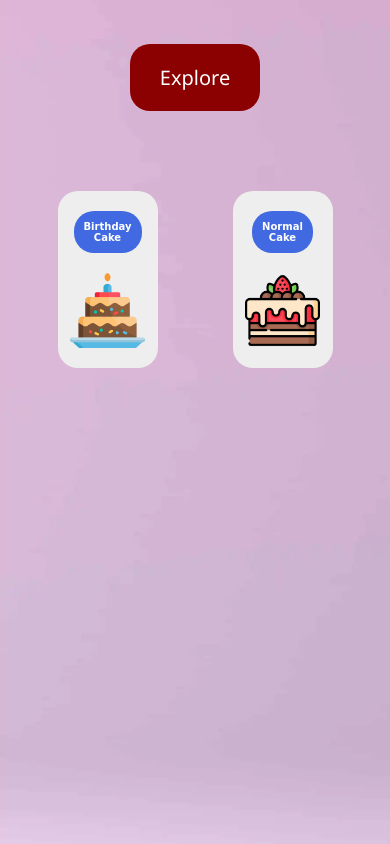
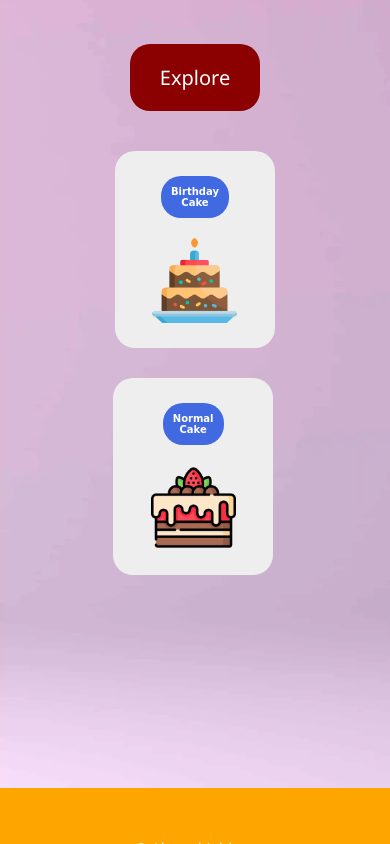
Before and after one commit to ahmedJabban/_Cake-Store_, a plain HTML site: page index.html in a window 390 px wide. Shown: the part 900-1744 px from the top of the page. Drawn offline with Linux system fonts and the light colour scheme.

Commit message:
final fix

```diff
--- a/style.css
+++ b/style.css
@@ -233,18 +233,32 @@ footer .footer-cont p{
         width: 72%;
     }
 
+    .form-se{
+        height: 100vh;
+    }
+
     .exp-se{
         padding-top: 100px;
+        height: 100vh;
     }
 
     .title-exp-cont p{
         font-size: 20px;
-        margin-bottom: 40px;
+        margin-bottom: 0px;
     }
 
     .image-exp-cont .cake div img{
-        width: 75px;
-        height: 75px;
+        width: 85px;
+        height: 85px;
+    }
+
+    .image-exp-cont{
+        display: flex;
+        flex-direction: column;
+    }
+
+    .image-exp-cont .cake{
+        margin-bottom: 30px;
     }
 
     .image-exp-cont .cake div{
@@ -252,7 +266,7 @@ footer .footer-cont p{
         flex-direction: column;
         justify-items: center;
         align-items: center;
-        padding: 20px 50px;
+        padding: 25px 80px;
     }
 
     .image-exp-cont .cake .title-up-cake{
@@ -274,4 +288,8 @@ footer .footer-cont p{
     .exp-se, .form-se ,footer{
         width: 125vw;
     }
+
+    .exp-se{
+        height: 110vh;
+    }
 }
```
Also changed, not shown: index.html (line endings or trailing spaces).
